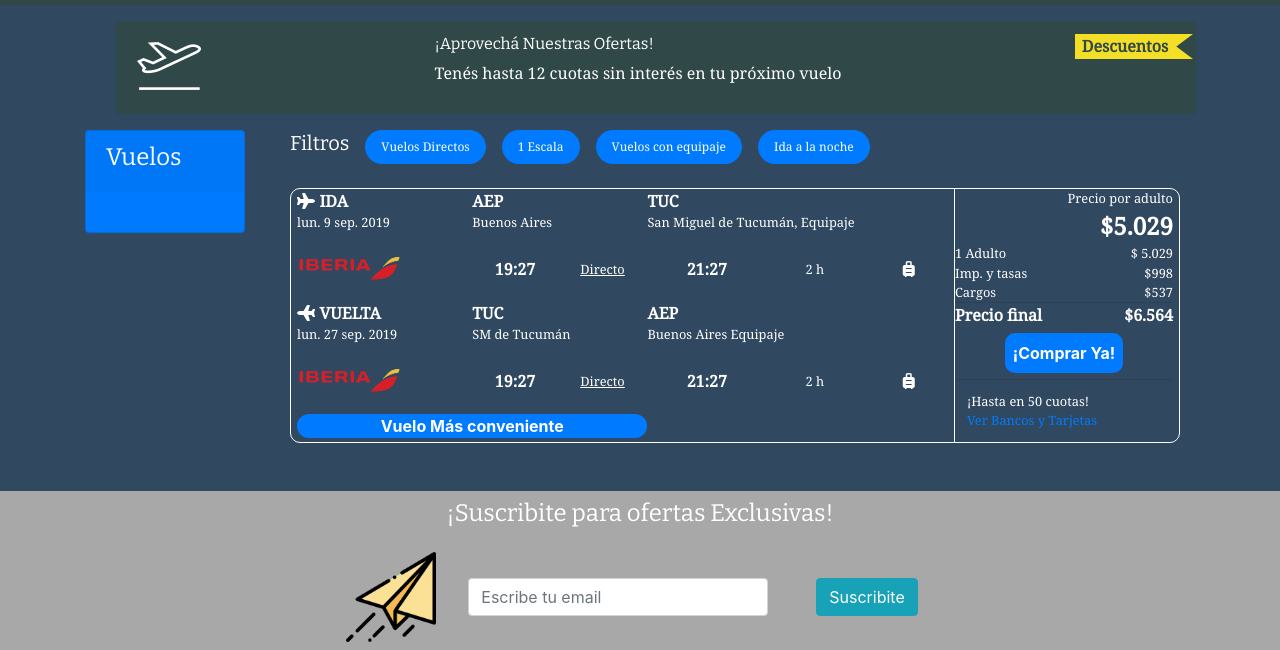
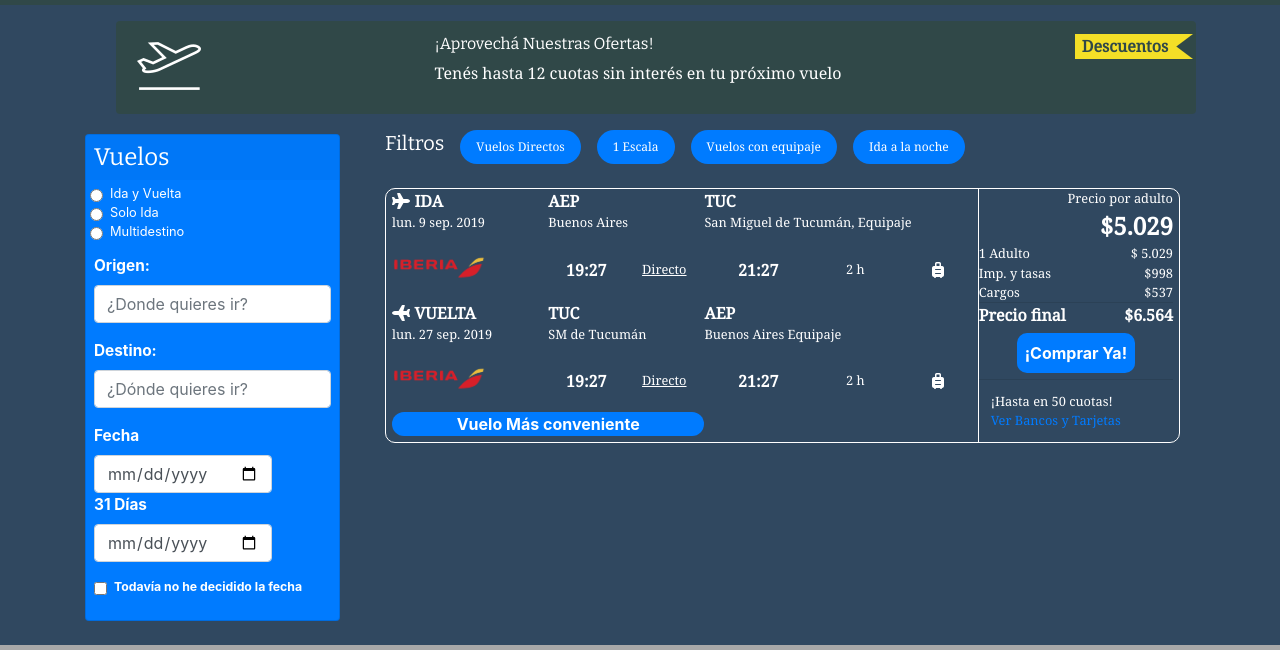
Before and after one commit to luiscazzullo/fly-rolling, a website built with Parcel: page src/results.html in a window 1280 px wide. Shown: the part 142-792 px from the top of the page. Built offline with nearby package versions, Linux system fonts and the light colour scheme.

Commit message:
incomplete aside

```diff
--- a/src/css/main.css
+++ b/src/css/main.css
@@ -383,6 +383,16 @@ footer .form-image-container img {
 }
 
 
+.form-text {
+    font-size: .8em;
+    color: white;
+}
+
+.form-text-2 {
+    font-size: 1.2em;
+    font-weight: bold;
+}
+
 @media (max-width: 768px) {
     .ribbon::after, .ribbon::before {
         right: -19px;
@@ -401,6 +411,7 @@ footer .form-image-container img {
                              "departure-return departure-hour-return destination-return"
                              "ticket-footer ticket-footer ."
                              "price price price";
+        grid-gap: 5px 0;
     }
 
     .one-way {
--- a/src/results.html
+++ b/src/results.html
@@ -118,15 +118,50 @@
         <div class="row">
         <!-- ASIDE -->
             <!-- FILTRO DE BÚSQUEDA -->
-            <div class="col-2">
+            <div class="col-3">
                 <div>
-                    <div class="card bg-primary">
-                        <div class="card-header border-0">
-                            <h4>Vuelos</h4>
+                    <div class="card bg-primary form-text">
+                        <div class="card-header border-0 p-2">
+                            <h4 class="m-0">Vuelos</h4>
                         </div>
-                        <div class="card-body">
-                            <form action="">
+                        <div class="card-body p-1">
+                            <div class="form-check">
+                                <label class="form-check-label">
+                                  <input type="radio" class="form-check-input" name="optradio">Ida y Vuelta
+                                </label>
+                              </div>
+                              <div class="form-check">
+                                <label class="form-check-label">
+                                  <input type="radio" class="form-check-input" name="optradio">Solo Ida
+                                </label>
+                              </div>
+                              <div class="form-check">
+                                <label class="form-check-label">
+                                  <input type="radio" class="form-check-input" name="optradio">Multidestino
+                                </label>
+                              </div>
+                        </div>
+                        <div class="card-body p-2">
+                            <form action="" class="form-text-2">
+                                <div class="form-group">
+                                    <label for="departure">Origen:</label>
+                                    <input type="text" class="form-control" id="departure" placeholder="¿Donde quieres ir?">
+                                </div>
+                                <div class="form-group">
+                                    <label for="destination">Destino:</label>
+                                    <input type="text" class="form-control" id="destination" placeholder="¿Dónde quieres ir?">
+                                </div>
+                                <div class="form-group">
+                                    <label for="one-way">Fecha</label>
+                                    <input type="date" class="form-control w-75" id="one-way">
+                                    <label for="destination">31 Días</label>
+                                    <input type="date" class="form-control w-75" id="destination">
+                                </div>
+                                <div class="form-group form-check form-text">
+                                    <label class="form-check-label">
+                                    <input class="form-check-input" type="checkbox" name="remember">Todavía no he decidido la fecha
 
+                                </div>
                             </form>
                         </div>
                     </div>
@@ -141,7 +176,7 @@
         <!-- END ASIDE -->
 
         <!-- C A R D   C O N T A I N E R -->
-            <div class="col-10">
+            <div class="col-9">
                 <!-- F I L T E R S -->
                 <div class="col-12">
                     <div class="filters-container d-flex justify-content-start align-items-center">
@@ -270,6 +305,7 @@
     </div><!-- END MAIN CONTAINER -->
         <!-- F O O T E R -->
     <footer class="mt-4 p-2 bg_footer">
+        <div class="container">
                 <div class="row">
                     <div class="col-12">
                         <h4 class="text-center">
@@ -337,7 +373,7 @@
                         <a class="link-decoration" href="#">Email</a>
                     </div>
                 </div>
-
+        </div>
     </footer>
         <!-- END FOOTER -->
     <script src="./js/results.js"></script>
```
Also changed, not shown: src/index.html (+2 -99 lines). Lines whose indentation alone changed are shown as unchanged.
